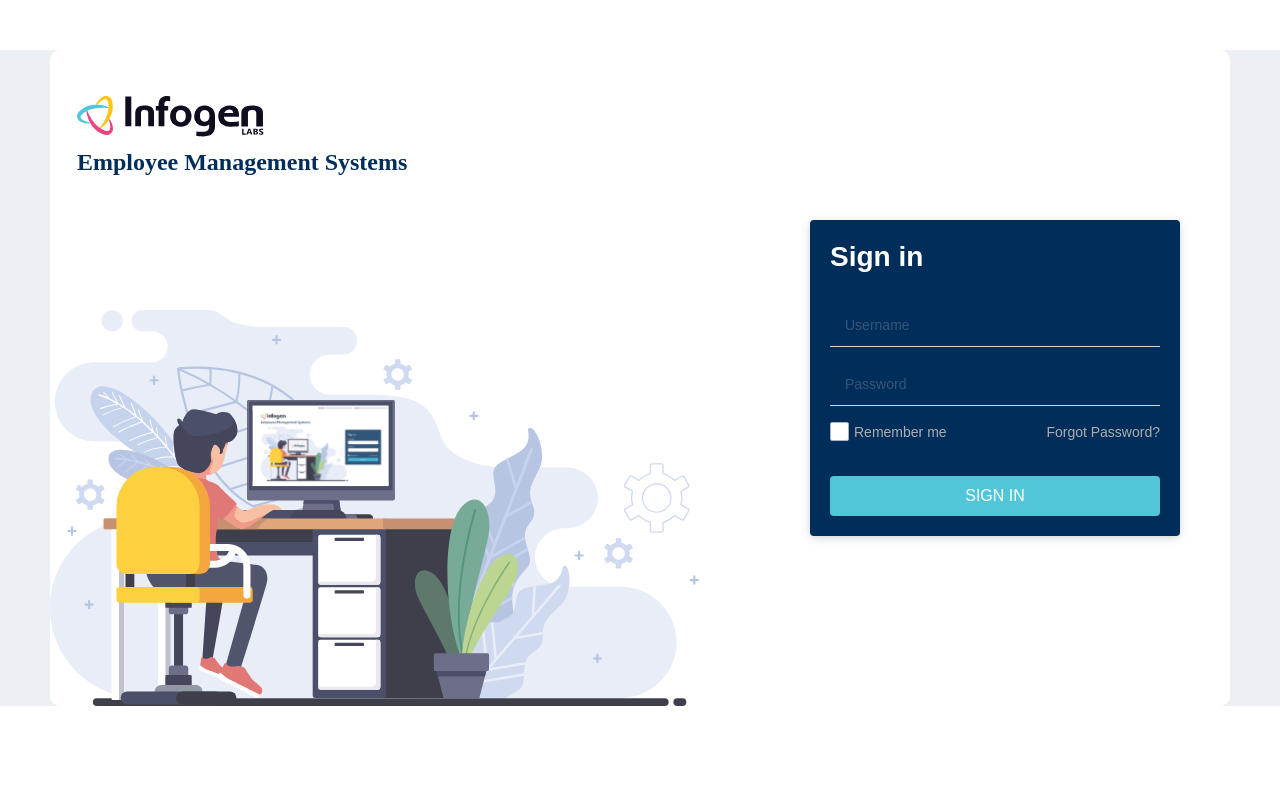
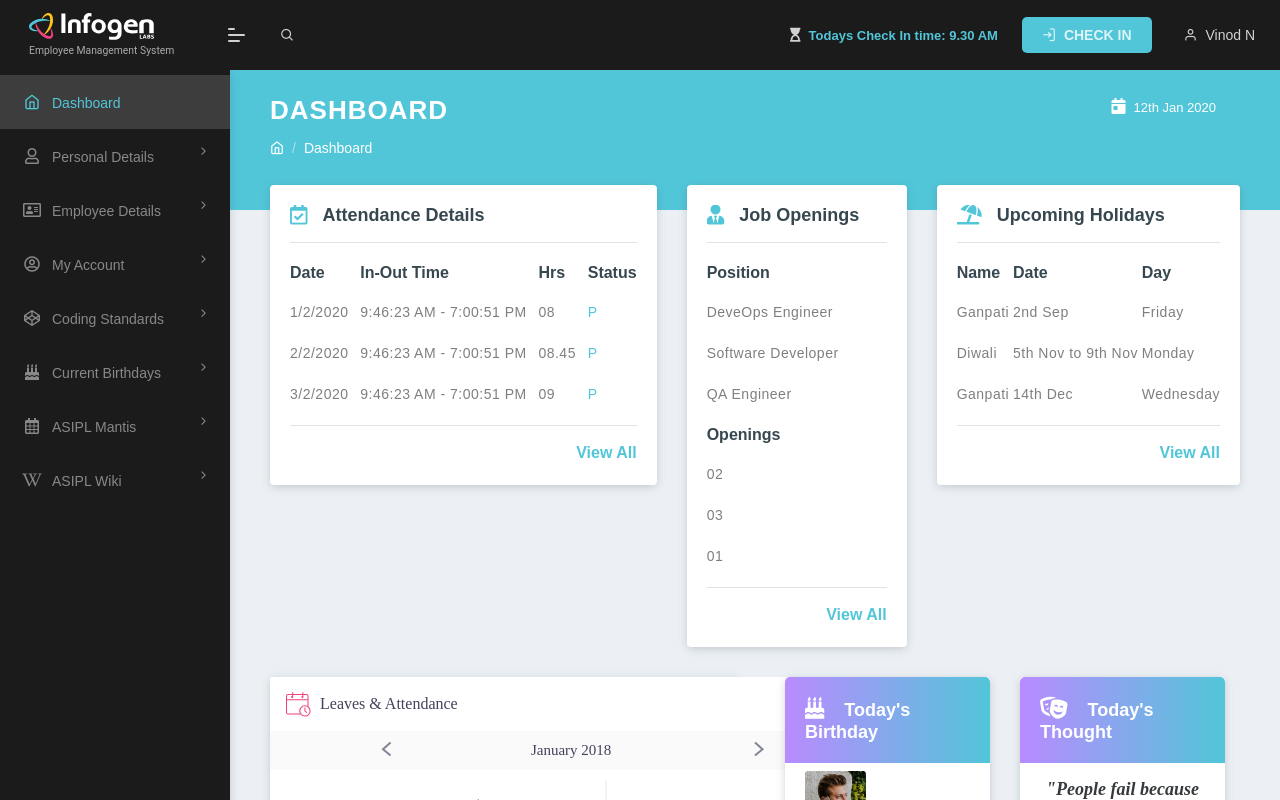
Before and after one commit to nikhilvinnakoti/EMS, an Angular app: page /dashboard in a window 1280 px wide. Shown: the top 800 px of the page. Built offline with nearby package versions, Linux system fonts and the light colour scheme.

Commit message:
Third Commit

```diff
--- a/src/app/app-routing.module.ts
+++ b/src/app/app-routing.module.ts
@@ -2,10 +2,18 @@ import { NgModule } from '@angular/core';
 import { Routes, RouterModule } from '@angular/router';
 import { CheckinComponent } from './checkin/checkin.component';
 import { DashboardComponent } from './dashboard/dashboard.component';
+import { LoginComponent } from './login/login.component';
+import { PersonalDetailsComponent } from './personal-details/personal-details.component';
+import {PageNotFoundComponent} from './page-not-found/page-not-found.component';
+
 
 const routes: Routes = [
+  {path:'',redirectTo:'/login',pathMatch:'full'},
+  {path:'login',component:LoginComponent},
   {path:'dashboard',component: DashboardComponent},
   {path:'checkin',component: CheckinComponent},
+  {path:'personal-details',component:PersonalDetailsComponent},
+  {path:"**",component:PageNotFoundComponent}
 
 ];
 
@@ -14,3 +22,4 @@ const routes: Routes = [
   exports: [RouterModule]
 })
 export class AppRoutingModule { }
+export const routingComponents  = [DashboardComponent,CheckinComponent,LoginComponent,PersonalDetailsComponent,PageNotFoundComponent]
--- a/src/app/app.component.html
+++ b/src/app/app.component.html
@@ -1,3 +1,4 @@
-<app-login>
 
-</app-login>
+ <router-outlet>
+
+ </router-outlet>
--- a/src/app/dashboard/dashboard.component.html
+++ b/src/app/dashboard/dashboard.component.html
@@ -32,7 +32,7 @@
                             <span class="pcoded-micon">
                                 <i class="far fa-user"></i>
                             </span>
-                            <span class="pcoded-mtext">Personal Details</span>
+                            <a routerLink="/personal-details"><span class="pcoded-mtext">Personal Details</span></a>
                         </a>
 					    <ul class="pcoded-submenu">
 					        <li><a href="">Profile</a></li>
@@ -459,6 +459,9 @@
 
 
 <!-- <script src="assets/js/pcoded.min.js"></script> -->
+<!-- <router-outlet>
+
+</router-outlet> -->
 
 
 
--- a/src/app/login/login.component.html
+++ b/src/app/login/login.component.html
@@ -24,7 +24,7 @@
         <div class="card login-form">
             <div class="card-body">
                 <div class="card-title text-center">
-                   <a href="../dashboard/"> <h5>Sign in</h5></a>
+                  <h5>Sign in</h5>
                 </div>
                 <div class="card-text">
                     <form action="./home.html">
@@ -45,7 +45,7 @@
                                 <a href="#" class="">Forgot Password?</a>
                             </div>
                         </div>
-                        <button type="submit" class="btn btn-info btn-block">Sign in</button>
+                        <a routerLink="/dashboard"><button type="submit" class="btn btn-info btn-block">Sign in</button></a>
 
                         <!-- <div class="sign-up">
                             Don't have an account? <a href="#">Create One</a>
--- /dev/null
+++ b/src/app/page-not-found/page-not-found.component.html
@@ -0,0 +1 @@
+<h3>Page Not Found</h3>
--- /dev/null
+++ b/src/app/page-not-found/page-not-found.component.ts
@@ -0,0 +1,15 @@
+import { Component, OnInit } from '@angular/core';
+
+@Component({
+  selector: 'app-page-not-found',
+  templateUrl: './page-not-found.component.html',
+  styleUrls: ['./page-not-found.component.css']
+})
+export class PageNotFoundComponent implements OnInit {
+
+  constructor() { }
+
+  ngOnInit(): void {
+  }
+
+}
```
Also changed, not shown: src/app/app.module.ts (+5 -11 lines), src/app/page-not-found/page-not-found.component.css (added), 1 other file (tests, documents, lock files or other folders).
